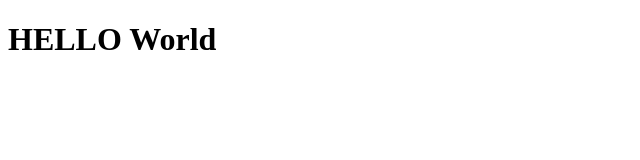
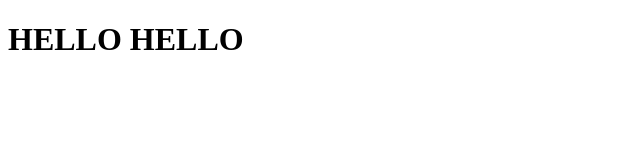
Before and after one commit to Guber901101/dataox_web, a plain HTML site: page index.html in a window 1280 px wide. Shown: the whole page, without its empty margins (0-640 px from the left). Drawn offline with Linux system fonts and the light colour scheme.

Commit message:
Change index.html

```diff
--- a/index.html
+++ b/index.html
@@ -5,6 +5,6 @@
     <title>dataox_web</title>
 </head>
 <body>
-    <h1>HELLO World</h1>
+    <h1>HELLO HELLO</h1>
 </body>
 </html>
```
